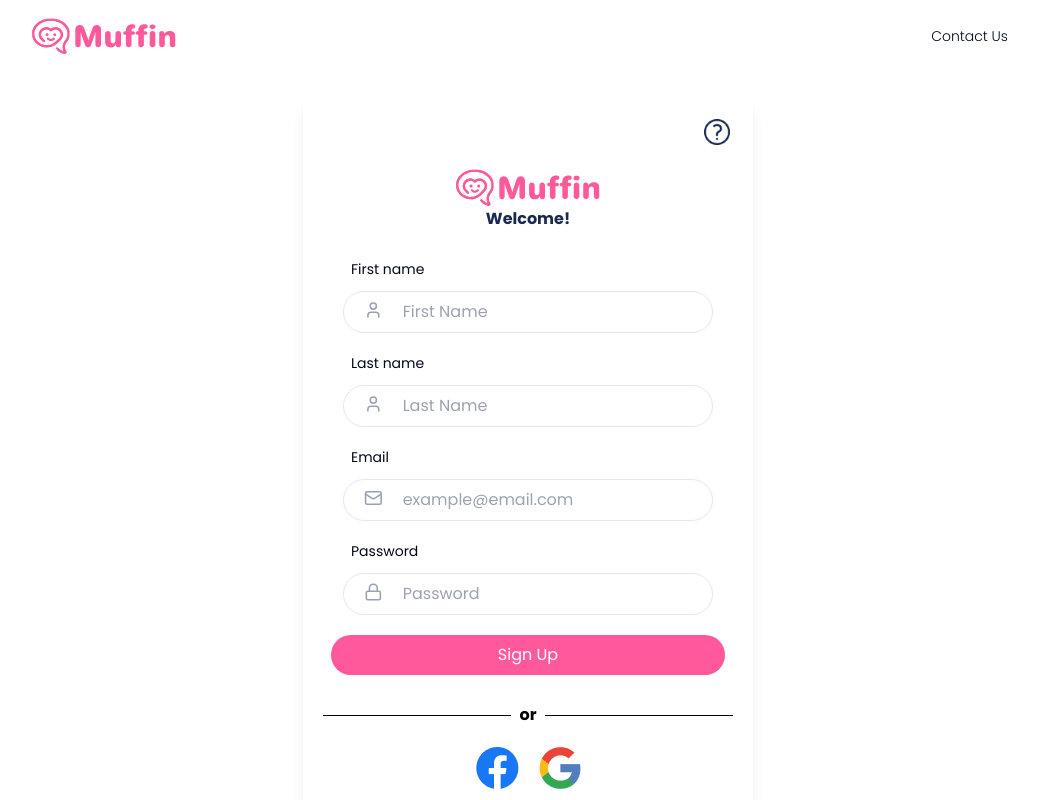
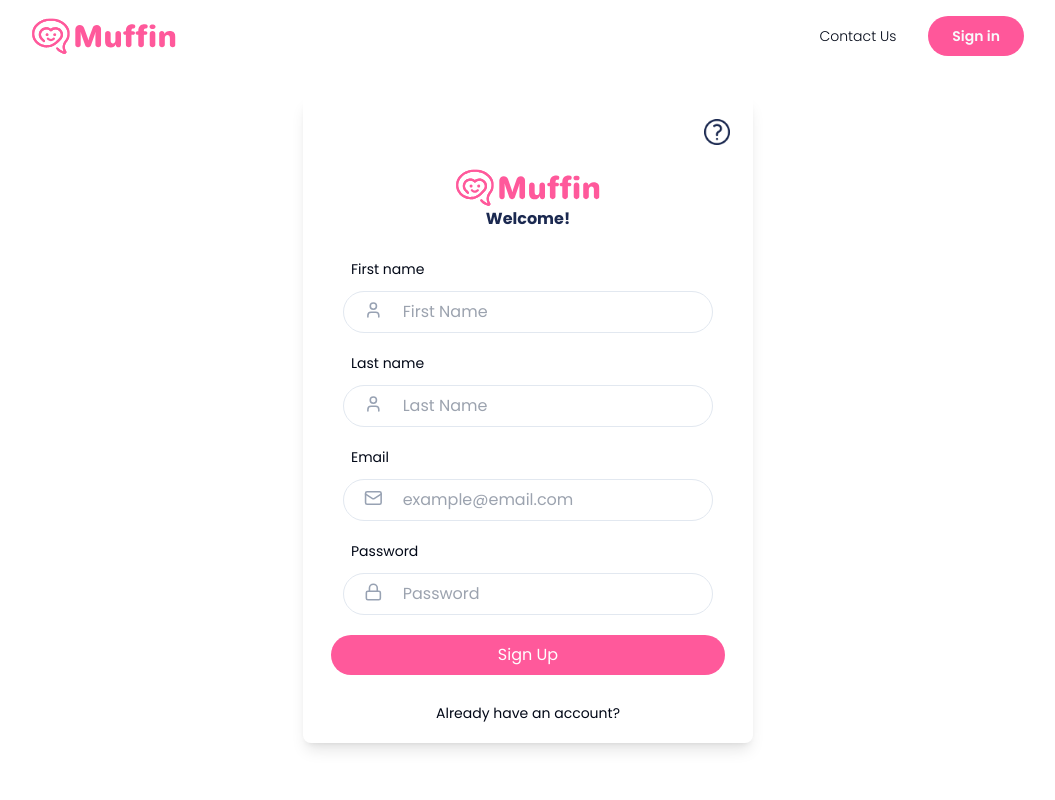
Before and after one commit to rv100101/muft, a React (Vite) app: page /auth/signup in a window 1280 px wide. Shown: the top 800 px of the page, without its empty margins (112-1167 px from the left). Built offline with nearby package versions, Linux system fonts and the light colour scheme; no server answers.

Commit message:
refactor: auth links, top nav sign in, scroll to top

```diff
--- a/src/components/footerLinks.tsx
+++ b/src/components/footerLinks.tsx
@@ -1,12 +1,7 @@
+import { scrollToTop } from "@/lib/utils";
 import { Link } from "wouter";
 
 const FooterLinks = () => {
-  const scrollToTop = () => {
-    window.scrollTo({
-      top: 0,
-      behavior: "smooth",
-    });
-  };
   return (
     <ul className="flex list-none space-x-4 underline text-xs md:text-md">
       <li>
--- a/src/components/topNav.tsx
+++ b/src/components/topNav.tsx
@@ -12,7 +12,8 @@
 } from "@/components/ui/dropdown-menu";
 import { Menu } from "lucide-react";
 import { motion } from "framer-motion";
-import { useLocation } from "wouter";
+import { Link, useLocation } from "wouter";
+import { cn } from "@/lib/utils";
 const container = {
   none: { opacity: 1 },
   hidden: { opacity: 0 },
@@ -54,12 +55,13 @@
       >
         <motion.li variants={motionTop80}>
           <Button variant={"ghost"} className="font-light">
-            <a href="https://support.softnames.com/" target="_blank">
+            <Link href="https://support.softnames.com/" target="_blank">
               Contact Us
-            </a>
+            </Link>
           </Button>
         </motion.li>
-        {/* <motion.li variants={motionTop80}>
+        <motion.li variants={motionTop80}>
+          <Link href="/auth/signin">
             <Button
               className={cn(
                 "rounded-[100px] hover:bg-[#d86392]",
@@ -68,7 +70,8 @@
             >
               Sign in
             </Button>
-        </motion.li> */}
+          </Link>
+        </motion.li>
       </motion.ul>
       <DropdownMenu>
         <DropdownMenuTrigger className="block md:hidden" asChild>
@@ -81,18 +84,20 @@
           <DropdownMenuSeparator />
           <DropdownMenuGroup>
             <DropdownMenuItem>
-              <a href="https://support.softnames.com/">Contact Us</a>
+              <Link href="https://support.softnames.com/">Contact Us</Link>
             </DropdownMenuItem>
           </DropdownMenuGroup>
-          <DropdownMenuSeparator />
-          {/* <DropdownMenuItem
+          <DropdownMenuSeparator />{" "}
+          <Link href="/auth/signin">
+            <DropdownMenuItem
               className={cn(
                 "m-0 text text-white bg-primary hover:bg-[#d86392]",
                 "font-semibold px-6"
               )}
             >
               Sign In
-          </DropdownMenuItem> */}
+            </DropdownMenuItem>
+          </Link>
         </DropdownMenuContent>
       </DropdownMenu>
     </motion.nav>
--- a/src/lib/utils.ts
+++ b/src/lib/utils.ts
@@ -1,6 +1,13 @@
-import { type ClassValue, clsx } from "clsx"
-import { twMerge } from "tailwind-merge"
+import { type ClassValue, clsx } from "clsx";
+import { twMerge } from "tailwind-merge";
 
 export function cn(...inputs: ClassValue[]) {
-  return twMerge(clsx(inputs))
+  return twMerge(clsx(inputs));
 }
+
+export const scrollToTop = () => {
+  window.scrollTo({
+    top: 0,
+    behavior: "smooth",
+  });
+};
--- a/src/pages/auth/signInPage.tsx
+++ b/src/pages/auth/signInPage.tsx
@@ -9,6 +9,8 @@
 import axios from "axios";
 import { Dialog, DialogTrigger } from "@/components/ui/dialog";
 import ForgotPassword from "@/components/auth/forgotPassword";
+import { Link } from "wouter";
+import { scrollToTop } from "@/lib/utils";
 
 type FormDataType = {
   code: string;
@@ -81,7 +83,7 @@
             <div className="flex flex-col text-center items-center space-y-3">
               <img className="w-24 md:w-36 " src={logo} alt="muffin-logo" />
               <p className="text-[#1B2950] font-bold text-center">
-                Enter your E-Mail and Password!
+                Enter your E-Mail and Password
               </p>
             </div>
             {/* form */}
@@ -213,12 +215,13 @@
             </div>
             <div className="py-10 flex flex-row space-x-3">
               <p>Don't have an Account?</p>
-              <a
+              <Link
                 href="/auth/signup"
+                onClick={scrollToTop}
                 className="text-sm hover:underline hover:text-blue-500"
               >
                 Sign up here
-              </a>
+              </Link>
             </div>
           </div>
           <div></div>
--- a/src/pages/auth/signUpPage.tsx
+++ b/src/pages/auth/signUpPage.tsx
@@ -1,7 +1,5 @@
 import { useState } from "react";
 import logo from "@/assets/logo.svg";
-import fbLogo from "@/assets/auth/facebook-logo.png";
-import googleLogo from "@/assets/auth/google-logo.png";
 import helpIcon from "@/assets/auth/help-icon.png";
 import { UserIcon } from "lucide-react";
 import { MailIcon } from "lucide-react";
@@ -10,6 +8,8 @@
 import { useFormik } from "formik";
 import * as Yup from "yup";
 import axios from "axios";
+import { Link } from "wouter";
+import { scrollToTop } from "@/lib/utils";
 
 type FormDataType = {
   first_name: string;
@@ -269,14 +269,14 @@
           </form>
 
           {/* or */}
-          <div className="flex w-full item-center">
+          {/* <div className="flex w-full item-center">
             <div className="border-b border-black mt-3 h-[1px] w-full"></div>
             <div className="mx-2 text-black font-bold">or</div>
             <div className="border-b border-black mt-3 h-[1px] w-full"></div>
-          </div>
+          </div> */}
 
           {/* social icons */}
-          <div className="flex flex-row space-x-5">
+          {/* <div className="flex flex-row space-x-5">
             <img
               src={fbLogo}
               alt="facebook-logo"
@@ -287,10 +287,14 @@
               alt="google-logo"
               className="hover:cursor-pointer"
             />
-          </div>
-          <a href="/auth/signin" className="text-sm hover:underline">
-            Already have an account
-          </a>
+          </div> */}
+          <Link
+            onClick={scrollToTop}
+            href="/auth/signin"
+            className="text-sm hover:underline"
+          >
+            Already have an account?
+          </Link>
         </div>
         <div></div>
       </div>
```
Lines whose indentation alone changed are shown as unchanged.
